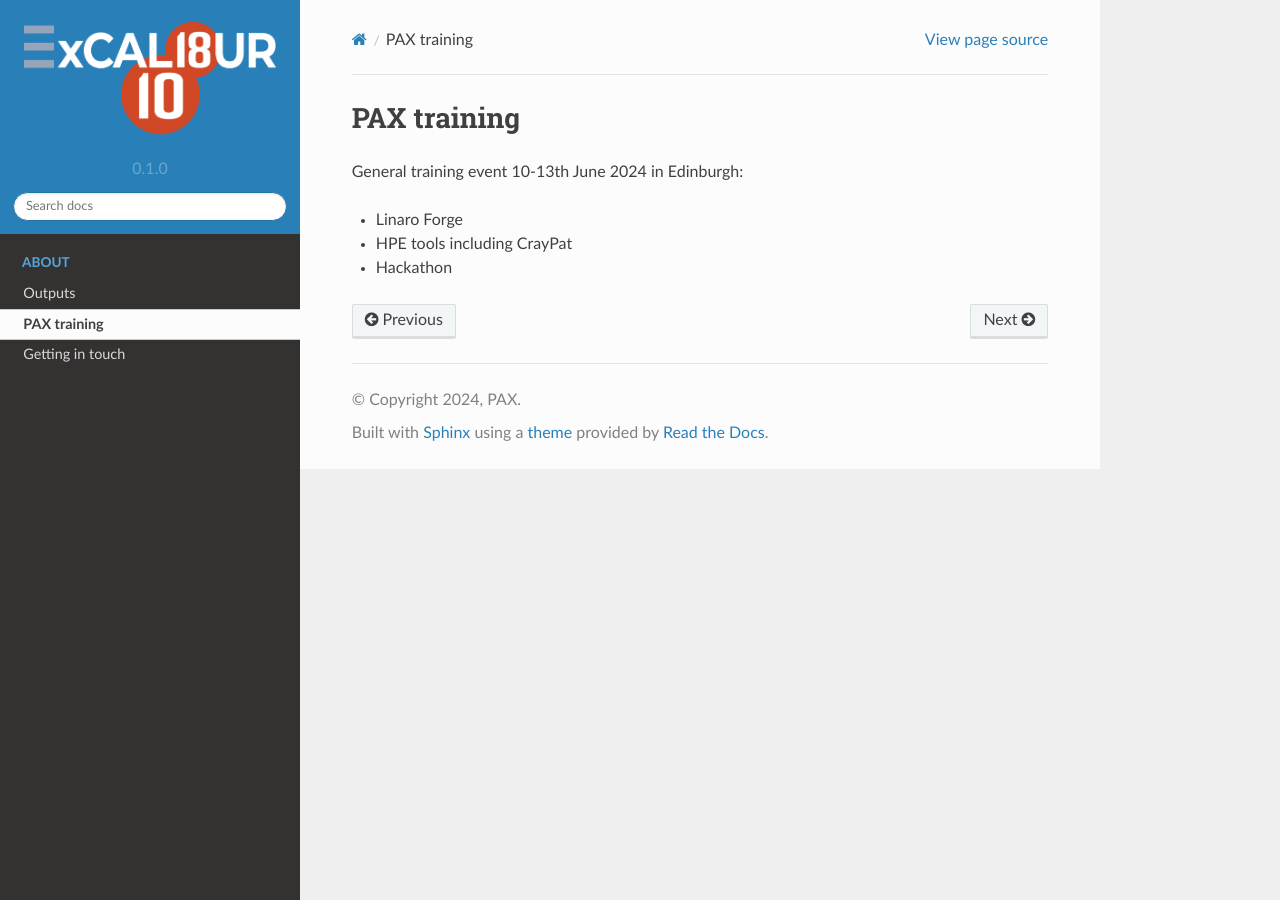
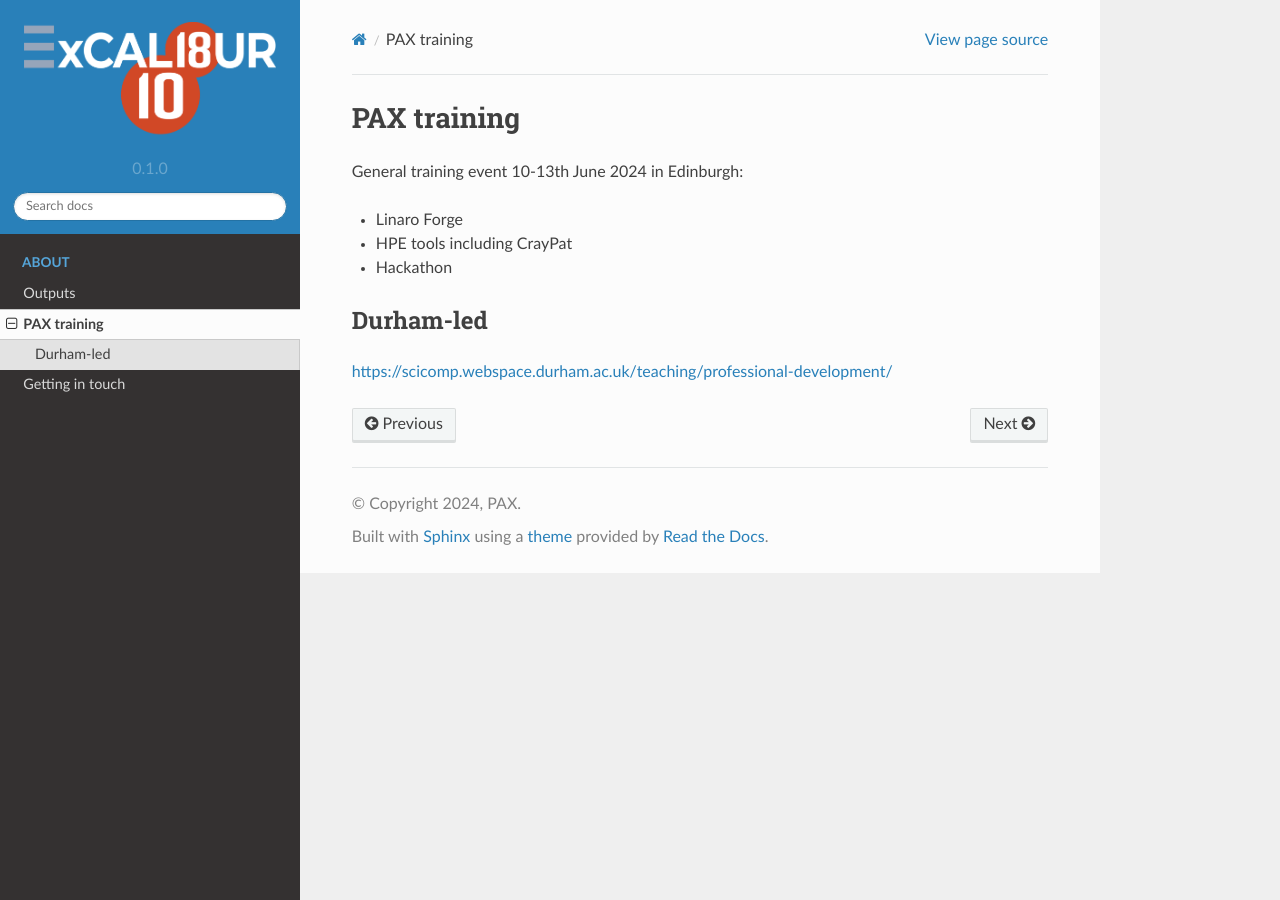
Before and after one commit to xguo-epcc/pax-hpc, a Sphinx documentation site: the page built from docs/training.md, in a window 1280 px wide. Built offline with Sphinx 7.4.7 and the Read the Docs theme 2.0.0, drawn with Linux system fonts in a browser that asks for light colours.

Commit message:
added training and conference

```diff
--- a/docs/training.md
+++ b/docs/training.md
@@ -5,3 +5,7 @@ General training event 10-13th June 2024 in Edinburgh:
  - Linaro Forge
  - HPE tools including CrayPat
  - Hackathon
+
+## Durham-led
+
+[https://scicomp.webspace.durham.ac.uk/teaching/professional-development/](https://scicomp.webspace.durham.ac.uk/teaching/professional-development/)
```
Also changed, not shown: docs/outputs.md (+3 -1 lines).
